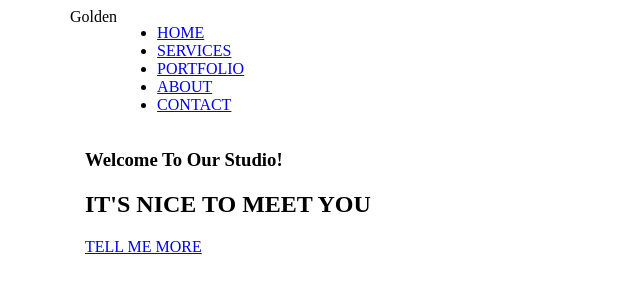
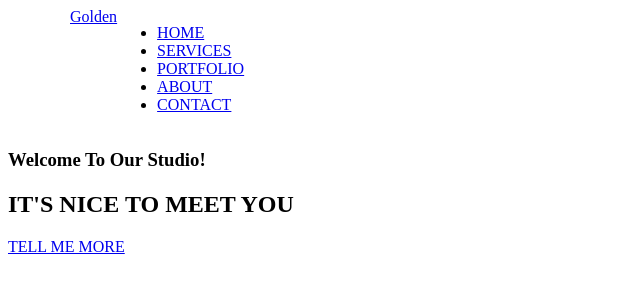
Before and after one commit to LilSusz/task-runner-project, a website: page index.html in a window 1280 px wide. Shown: the whole page, without its empty margins (0-640 px from the left). Drawn offline with nearby package versions, Linux system fonts and the light colour scheme; a web font is replaced by a local one.

Commit message:
Complete the home section in index.html

```diff
--- a/index.html
+++ b/index.html
@@ -6,16 +6,22 @@
         <title>Moduł 3</title>
         <link rel="stylesheet" href="https://use.fontawesome.com/releases/v6.0.0/css/all.css">
         <link href="https://fonts.googleapis.com/css2?family=Carattere&family=Inria+Serif:ital@1&family=PT+Serif:ital@0;1&family=Sofia+Sans:wght@800&display=swap" rel="stylesheet">
-        <link rel="stylesheet" href="vendor/bootstrap-grid.css">
-        <link rel="stylesheet" href="css/style.css">
+        <link rel="stylesheet" href="./vendor/bootstrap-grid.css">
+        <link rel="stylesheet" href="./css/style.css">
+        <script src="https://code.jquery.com/jquery-3.5.1.slim.min.js" integrity="sha384-DfXdz2htPH0lsSSs5nCTpuj/zy4C+OGpamoFVy38MVBnE+IbbVYUew+OrCXaRkfj" crossorigin="anonymous"></script>
+        <script src="https://cdn.jsdelivr.net/npm/popper.js@1.16.1/dist/umd/popper.min.js" integrity="sha384-9/reFTGAW83EW2RDu2S0VKaIzap3H66lZH81PoYlFhbGU+6BZp6G7niu735Sk7lN" crossorigin="anonymous"></script>
+        <script src="https://stackpath.bootstrapcdn.com/bootstrap/4.5.1/js/bootstrap.min.js" integrity="sha384-XEerZL0cuoUbHE4nZReLT7nx9gQrQreJekYhJD9WNWhH8nEW+0c5qq7aIo2Wl30J" crossorigin="anonymous"></script>
     </head>
     <body>
         <section class="home">
+            <nav class="navigation">
                 <div class="container">
-                <nav class="navbar row">
-                    <div class="navbar-brand">Golden</div>
-                    <div class="collapse navbar-collapse" id="mobile-menu">
-                        <ul class="navbar-nav">
+                    <div class="row">
+                        <div class="navbar-brand">
+                            <a href="#">Golden</a>
+                        </div>
+                        <div class="menu">
+                            <ul class="nav-menu">
                                 <li>
                                     <a href="#">HOME</a>
                                 </li>
@@ -33,15 +39,14 @@
                                 </li>
                             </ul>
                         </div>
+                    </div>
+                </div>
             </nav>
-                <div class="splash">
+            <header class="splash">
                 <h3 class="page-title">Welcome To Our Studio!</h3>
                 <h1 class="page-subtitle">IT'S NICE TO MEET YOU</h1>
                 <a href="#" class="btn btn-splash">TELL ME MORE</a>
-                </div>
-            </div>
+            </header>
         </section>
-
-
     </body>
 </html>
```
Lines whose indentation alone changed are shown as unchanged.
